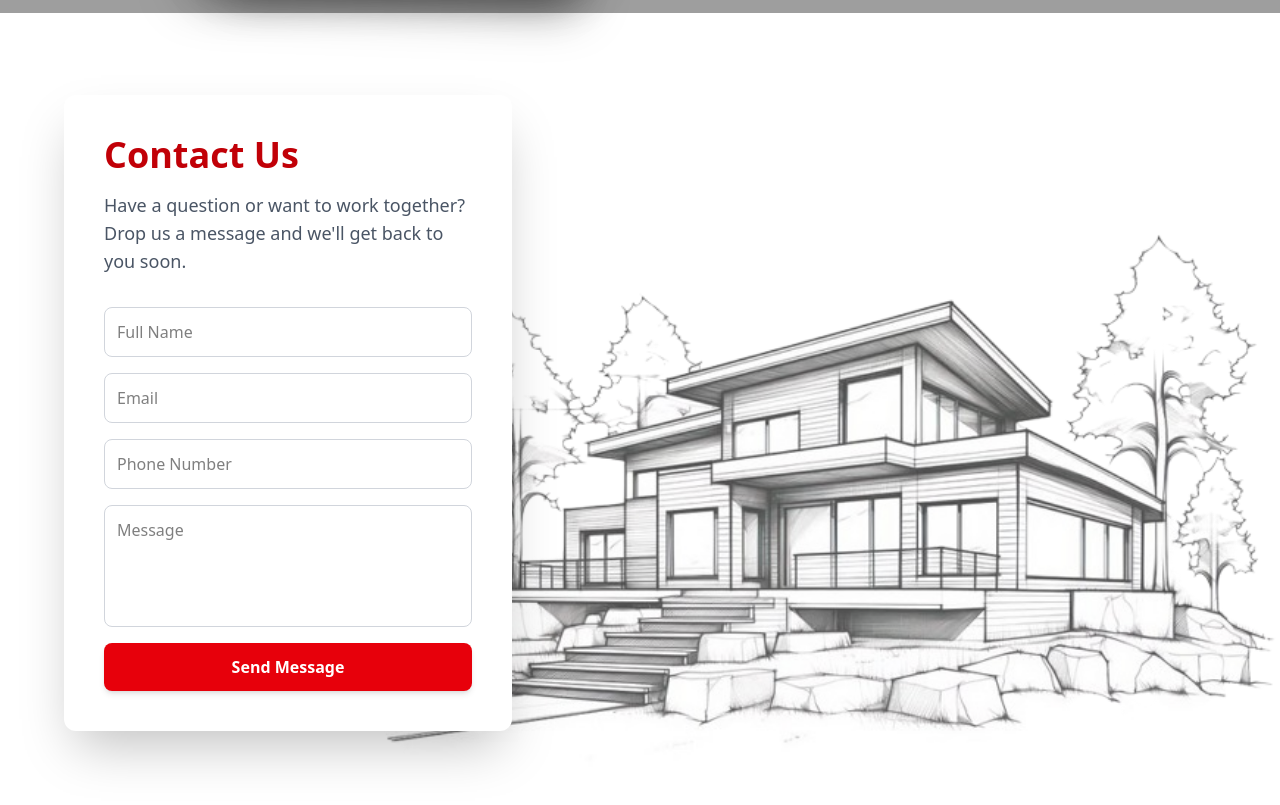
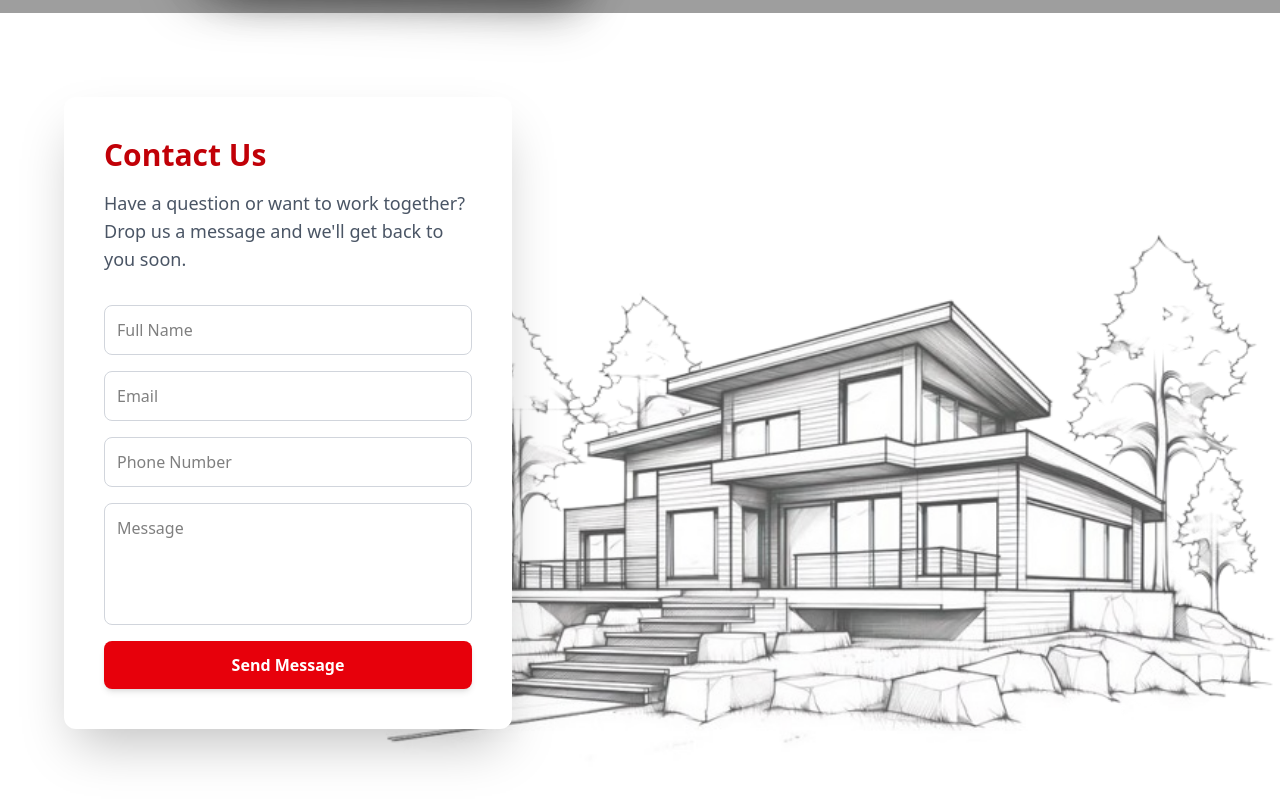
Before and after one commit to balajidamarla/jsropal, a React (Vite) app: page / in a window 1280 px wide. Shown: the part 4040-4845 px from the top of the page. Built offline with nearby package versions, Linux system fonts and the light colour scheme; grey boxes are pictures that could not be loaded.

Commit message:
second(1) commit

```diff
--- a/src/components/ContactForm.jsx
+++ b/src/components/ContactForm.jsx
@@ -55,9 +55,7 @@ export default function App() {
         </div> */}
         {/* Left Side - Form and Text. Added shadow to make it pop over the subtle image. */}
         <div className="w-full md:w-1/2 max-w-md bg-white p-6 sm:p-10 rounded-xl shadow-2xl">
-          <h2 className="text-4xl font-extrabold mb-4 text-red-700">
-            Contact Us
-          </h2>
+          <h2 className="text-3xl font-bold mb-4 text-red-700">Contact Us</h2>
           <p className="text-gray-600 mb-8 text-lg">
             Have a question or want to work together? Drop us a message and
             we'll get back to you soon.
```
